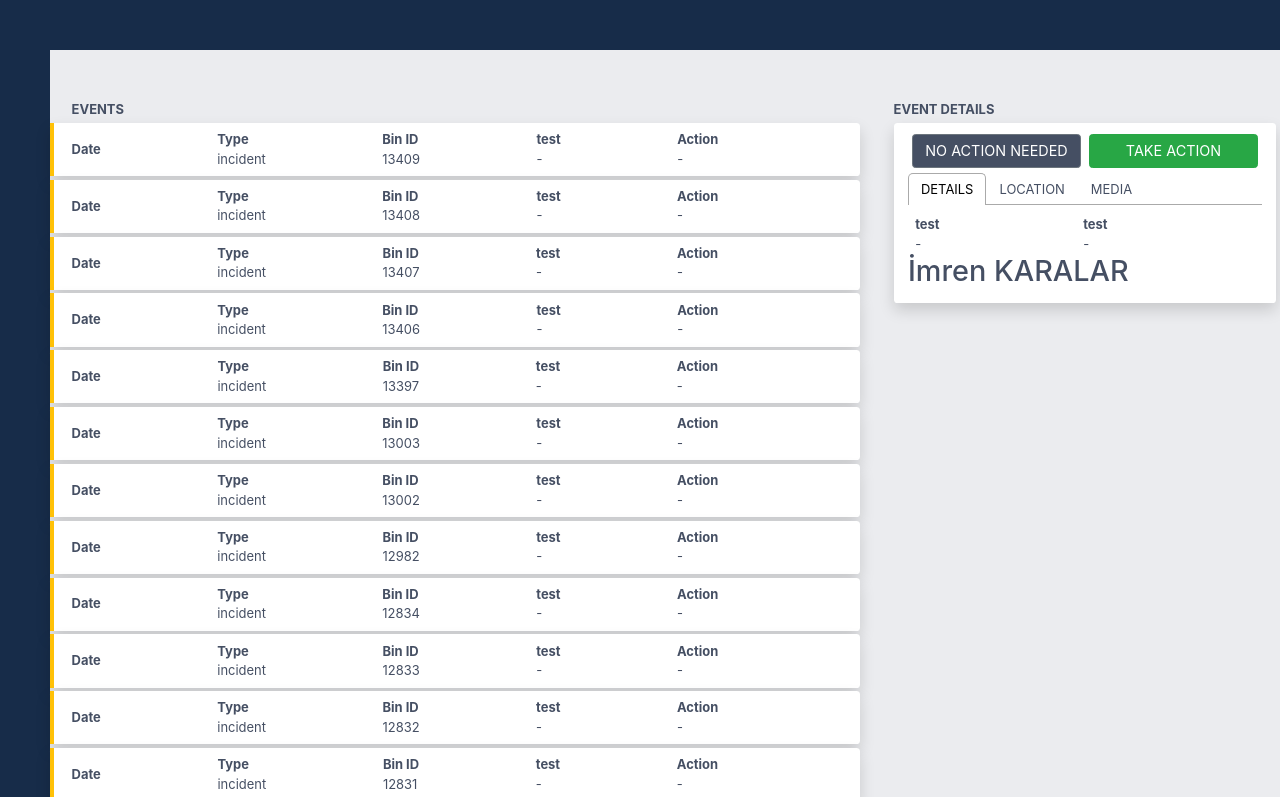
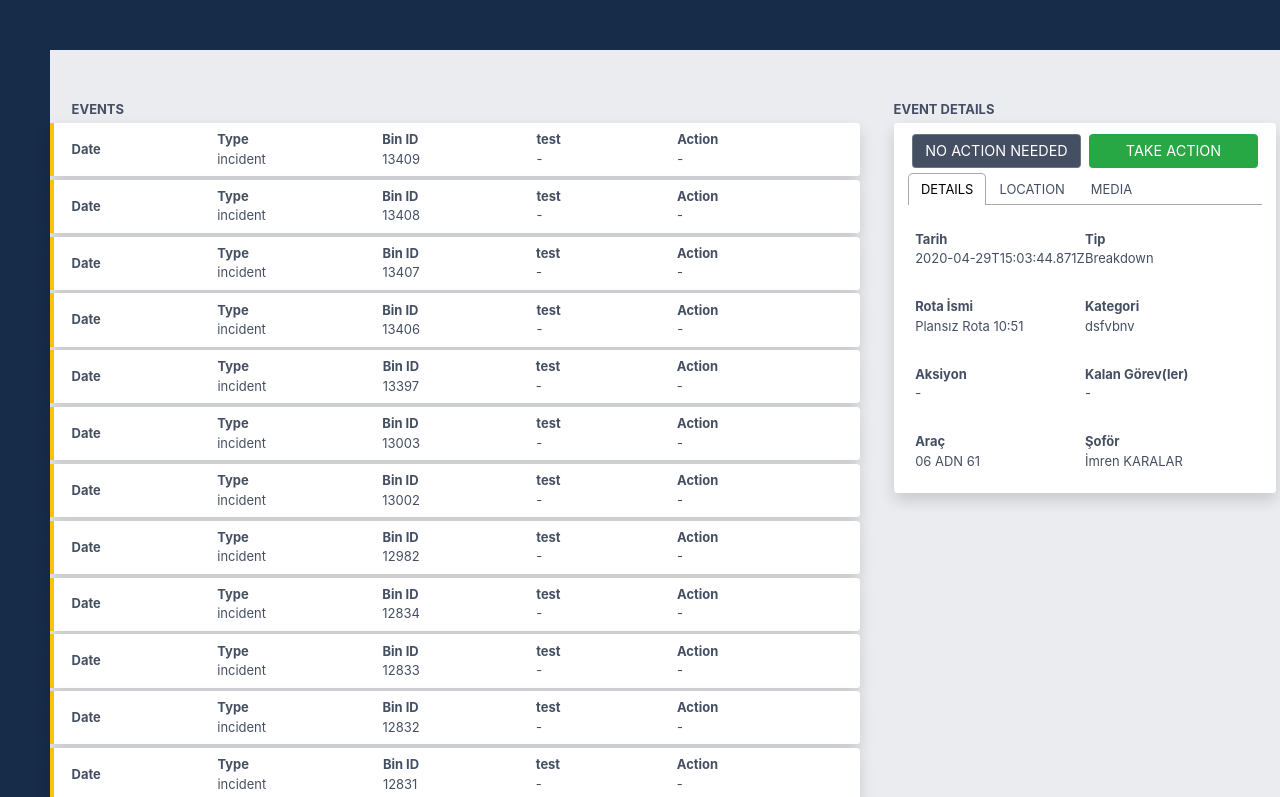
Before and after one commit to abdurrahmankolsuz/events-app, a React (Create React App) app: page / in a window 1280 px wide. Shown: the top 797 px of the page. Built offline with nearby package versions, Linux system fonts and the light colour scheme.

Commit message:
detail data fixed

```diff
--- a/src/components/wizard/first-step.js
+++ b/src/components/wizard/first-step.js
@@ -17,33 +17,26 @@ export default class FirstStep extends React.Component {
         }
       ]
     };
-    this.setFunc = this.setFunc.bind(this);
+    this.setSelected = this.setSelected.bind(this);
   }
 
- setFunc(key){
+  setSelected(key) {
     let new_arr = this.state.arr;
     new_arr[key] = { ...new_arr[key], isSelected: !new_arr[key].isSelected };
     this.setState({ arr: new_arr })
   }
   render() {
     return <>
-      <Card insideStep={true} isSelected={this.state.arr[0].isSelected} onClick={() => this.setFunc(0)} >
-        <div className="d-flex align-items-center justify-content-between px-2 py-2">
-          <div className="d-flex flex-column">
-            <strong>{this.state.arr[0].title}</strong>
-            <span>{this.state.arr[0].body}</span>
+      {this.state.arr.map((item, index) =>
+        <Card insideStep={true} isSelected={item.isSelected} onClick={() => this.setSelected(index)} >
+          <div className="d-flex align-items-center justify-content-between px-2 py-2">
+            <div className="d-flex flex-column">
+              <strong>{item.title}</strong>
+              <span>{item.body}</span>
+            </div>
           </div>
-        </div>
-      </Card>
-
-      <Card insideStep={true} isSelected={this.state.arr[1].isSelected} onClick={() => this.setFunc(1)}>
-        <div className="d-flex align-items-center justify-content-between px-2 py-2">
-          <div className="d-flex flex-column">
-            <strong>{this.state.arr[1].title}</strong>
-            <span>{this.state.arr[1].body}</span>
-          </div>
-        </div>
-      </Card>
+        </Card>
+      )}
     </>
   }
 }
--- a/src/containers/home/event-detail.js
+++ b/src/containers/home/event-detail.js
@@ -42,18 +42,14 @@ const EventDetail = (props) => {
             <Tab>MEDIA</Tab>
           </TabList>
           <TabPanel>
-            <div className="d-flex align-items-center justify-content-between px-2">
-              <div className="d-flex flex-column">
-                <strong>test</strong>
-                <span>-</span>
-              </div>
-              <div className="d-flex flex-column">
-                <strong>test</strong>
-                <span>-</span>
-              </div>
-              <div className="d-flex flex-column">&nbsp;</div>
+            <div className="d-flex flex-wrap align-items-center justify-content-between px-2">
+              {detail.details.map((item, index) =>
+                <div className="d-flex flex-column w-50 py-3">
+                  <strong>{item.title}</strong>
+                  <span>{item.value}</span>
+                </div>
+              )}
             </div>
-            <h2>{detail.details[detail.details.length - 1].value}</h2>
           </TabPanel>
           <TabPanel>
             <LeafletMap id="map-container"
```
